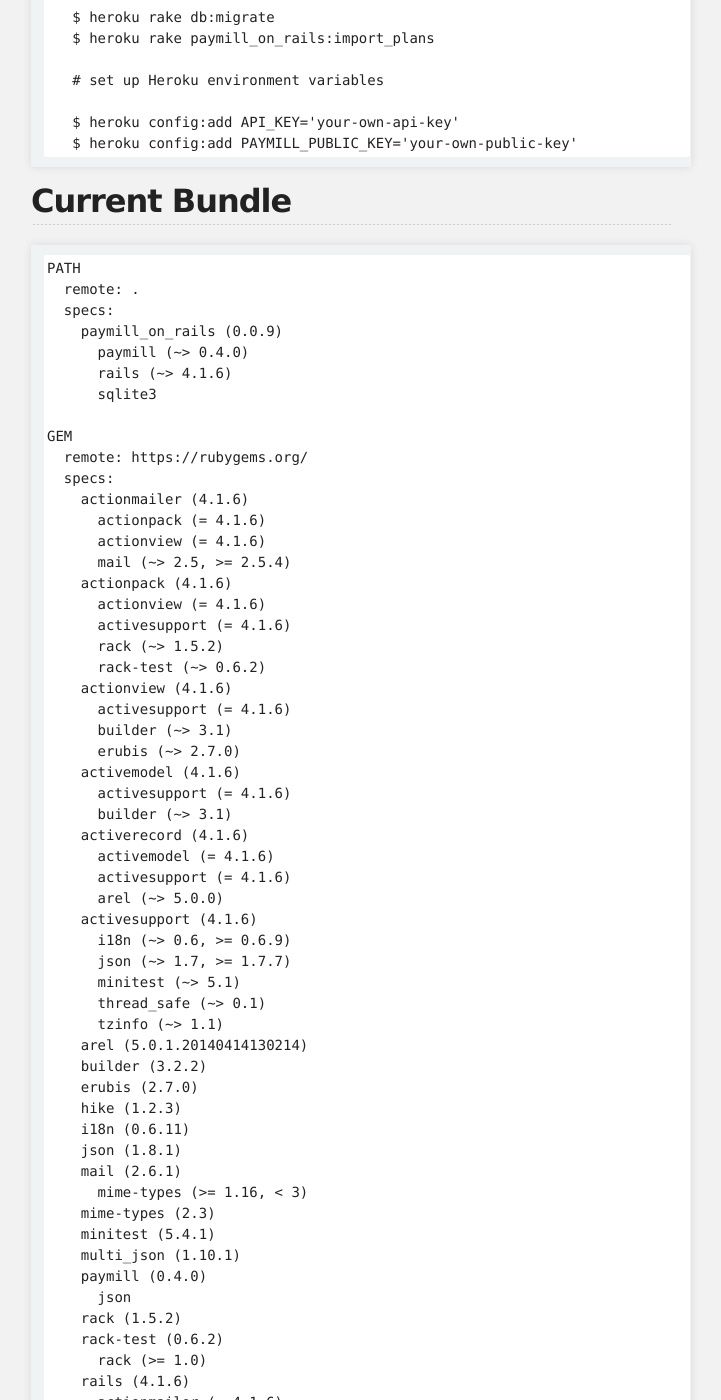
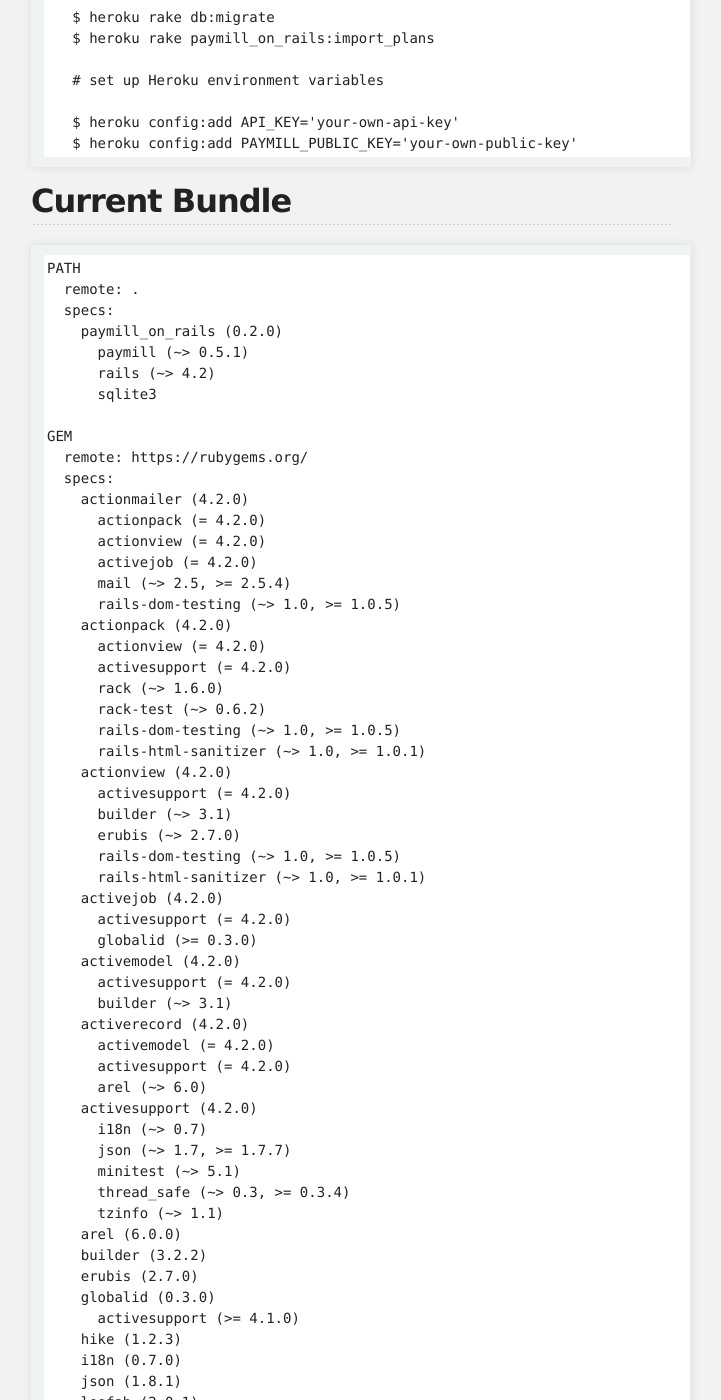
Before and after one commit to lgs/paymill_on_rails, a Jekyll site: the page built from index.md, in a window 1280 px wide and 1400 px high, scrolled down 2606 px. Shown: the whole window, without its empty margins (289-1010 px from the left). Built offline with Jekyll 4.4.1, drawn with Linux system fonts in a browser that asks for light colours; nearby versions of some CDN libraries; Markdown is read by kramdown in place of the engine named in the settings; some of the changed text lies outside the part shown.

Commit message:
[rails (~> 4.2) + paymill (~> 0.5.1)] = paymill_on_rails (0.2.0)

````diff
--- a/index.md
+++ b/index.md
@@ -7,7 +7,7 @@ layout: index
 
 [**<img src="https://gemnasium.com/lgs/paymill_on_rails.png" alt="Dependency Status" />**][1] [**<img src="https://codeclimate.com/github/lgs/paymill_on_rails.png" />**][2]
 
-Paymill subscriptions on Rails 4.1.6 and ruby-2.1.2p95, [**deployed on Heroku**][3]. This code is adapted from [**Railscast #288**][4] and based on ruby wrapper for the Paymill API gem [**paymill-ruby**][5]. See also Paymill API reference:  [**Paymill API/v2 documentation**][6]
+Paymill subscriptions on Rails 4.2 and ruby-2.1.5p273, [**deployed on Heroku**][3]. This code is adapted from [**Railscast #288**][4] and based on ruby wrapper for the Paymill API gem [**paymill-ruby**][5]. See also Paymill API reference:  [**Paymill API/v2 documentation**][6]
 
 ## Security Standards
 
@@ -119,82 +119,107 @@ In your rails app run
 PATH
   remote: .
   specs:
-    paymill_on_rails (0.0.9)
-      paymill (~> 0.4.0)
-      rails (~> 4.1.6)
+    paymill_on_rails (0.2.0)
+      paymill (~> 0.5.1)
+      rails (~> 4.2)
       sqlite3
 
 GEM
   remote: https://rubygems.org/
   specs:
-    actionmailer (4.1.6)
-      actionpack (= 4.1.6)
-      actionview (= 4.1.6)
+    actionmailer (4.2.0)
+      actionpack (= 4.2.0)
+      actionview (= 4.2.0)
+      activejob (= 4.2.0)
       mail (~> 2.5, >= 2.5.4)
-    actionpack (4.1.6)
-      actionview (= 4.1.6)
-      activesupport (= 4.1.6)
-      rack (~> 1.5.2)
+      rails-dom-testing (~> 1.0, >= 1.0.5)
+    actionpack (4.2.0)
+      actionview (= 4.2.0)
+      activesupport (= 4.2.0)
+      rack (~> 1.6.0)
       rack-test (~> 0.6.2)
-    actionview (4.1.6)
-      activesupport (= 4.1.6)
+      rails-dom-testing (~> 1.0, >= 1.0.5)
+      rails-html-sanitizer (~> 1.0, >= 1.0.1)
+    actionview (4.2.0)
+      activesupport (= 4.2.0)
       builder (~> 3.1)
       erubis (~> 2.7.0)
-    activemodel (4.1.6)
-      activesupport (= 4.1.6)
+      rails-dom-testing (~> 1.0, >= 1.0.5)
+      rails-html-sanitizer (~> 1.0, >= 1.0.1)
+    activejob (4.2.0)
+      activesupport (= 4.2.0)
+      globalid (>= 0.3.0)
+    activemodel (4.2.0)
+      activesupport (= 4.2.0)
       builder (~> 3.1)
-    activerecord (4.1.6)
-      activemodel (= 4.1.6)
-      activesupport (= 4.1.6)
-      arel (~> 5.0.0)
-    activesupport (4.1.6)
-      i18n (~> 0.6, >= 0.6.9)
+    activerecord (4.2.0)
+      activemodel (= 4.2.0)
+      activesupport (= 4.2.0)
+      arel (~> 6.0)
+    activesupport (4.2.0)
+      i18n (~> 0.7)
       json (~> 1.7, >= 1.7.7)
       minitest (~> 5.1)
-      thread_safe (~> 0.1)
+      thread_safe (~> 0.3, >= 0.3.4)
       tzinfo (~> 1.1)
-    arel (5.0.1.20140414130214)
+    arel (6.0.0)
     builder (3.2.2)
     erubis (2.7.0)
+    globalid (0.3.0)
+      activesupport (>= 4.1.0)
     hike (1.2.3)
-    i18n (0.6.11)
+    i18n (0.7.0)
     json (1.8.1)
-    mail (2.6.1)
+    loofah (2.0.1)
+      nokogiri (>= 1.5.9)
+    mail (2.6.3)
       mime-types (>= 1.16, < 3)
-    mime-types (2.3)
-    minitest (5.4.1)
+    mime-types (2.4.3)
+    mini_portile (0.6.1)
+    minitest (5.5.0)
     multi_json (1.10.1)
-    paymill (0.4.0)
+    nokogiri (1.6.5)
+      mini_portile (~> 0.6.0)
+    paymill (0.5.1)
       json
-    rack (1.5.2)
+    rack (1.6.0)
     rack-test (0.6.2)
       rack (>= 1.0)
-    rails (4.1.6)
-      actionmailer (= 4.1.6)
-      actionpack (= 4.1.6)
-      actionview (= 4.1.6)
-      activemodel (= 4.1.6)
-      activerecord (= 4.1.6)
-      activesupport (= 4.1.6)
+    rails (4.2.0)
+      actionmailer (= 4.2.0)
+      actionpack (= 4.2.0)
+      actionview (= 4.2.0)
+      activejob (= 4.2.0)
+      activemodel (= 4.2.0)
+      activerecord (= 4.2.0)
+      activesupport (= 4.2.0)
       bundler (>= 1.3.0, < 2.0)
-      railties (= 4.1.6)
-      sprockets-rails (~> 2.0)
-    railties (4.1.6)
-      actionpack (= 4.1.6)
-      activesupport (= 4.1.6)
+      railties (= 4.2.0)
+      sprockets-rails
+    rails-deprecated_sanitizer (1.0.3)
+      activesupport (>= 4.2.0.alpha)
+    rails-dom-testing (1.0.5)
+      activesupport (>= 4.2.0.beta, < 5.0)
+      nokogiri (~> 1.6.0)
+      rails-deprecated_sanitizer (>= 1.0.1)
+    rails-html-sanitizer (1.0.1)
+      loofah (~> 2.0)
+    railties (4.2.0)
+      actionpack (= 4.2.0)
+      activesupport (= 4.2.0)
       rake (>= 0.8.7)
       thor (>= 0.18.1, < 2.0)
-    rake (10.3.2)
-    sprockets (2.12.2)
+    rake (10.4.2)
+    sprockets (2.12.3)
       hike (~> 1.2)
       multi_json (~> 1.0)
       rack (~> 1.0)
       tilt (~> 1.1, != 1.3.0)
-    sprockets-rails (2.1.4)
+    sprockets-rails (2.2.2)
       actionpack (>= 3.0)
       activesupport (>= 3.0)
-      sprockets (~> 2.8)
-    sqlite3 (1.3.9)
+      sprockets (>= 2.8, < 4.0)
+    sqlite3 (1.3.10)
     thor (0.19.1)
     thread_safe (0.3.4)
     tilt (1.4.1)
@@ -202,10 +227,11 @@ GEM
       thread_safe (~> 0.1)
 
 PLATFORMS
-  ruby 2.1.2p95
+  ruby
 
 DEPENDENCIES
   paymill_on_rails!
+
 ```
 
 ## Related works
````
Also changed, not shown: 4 other files.
